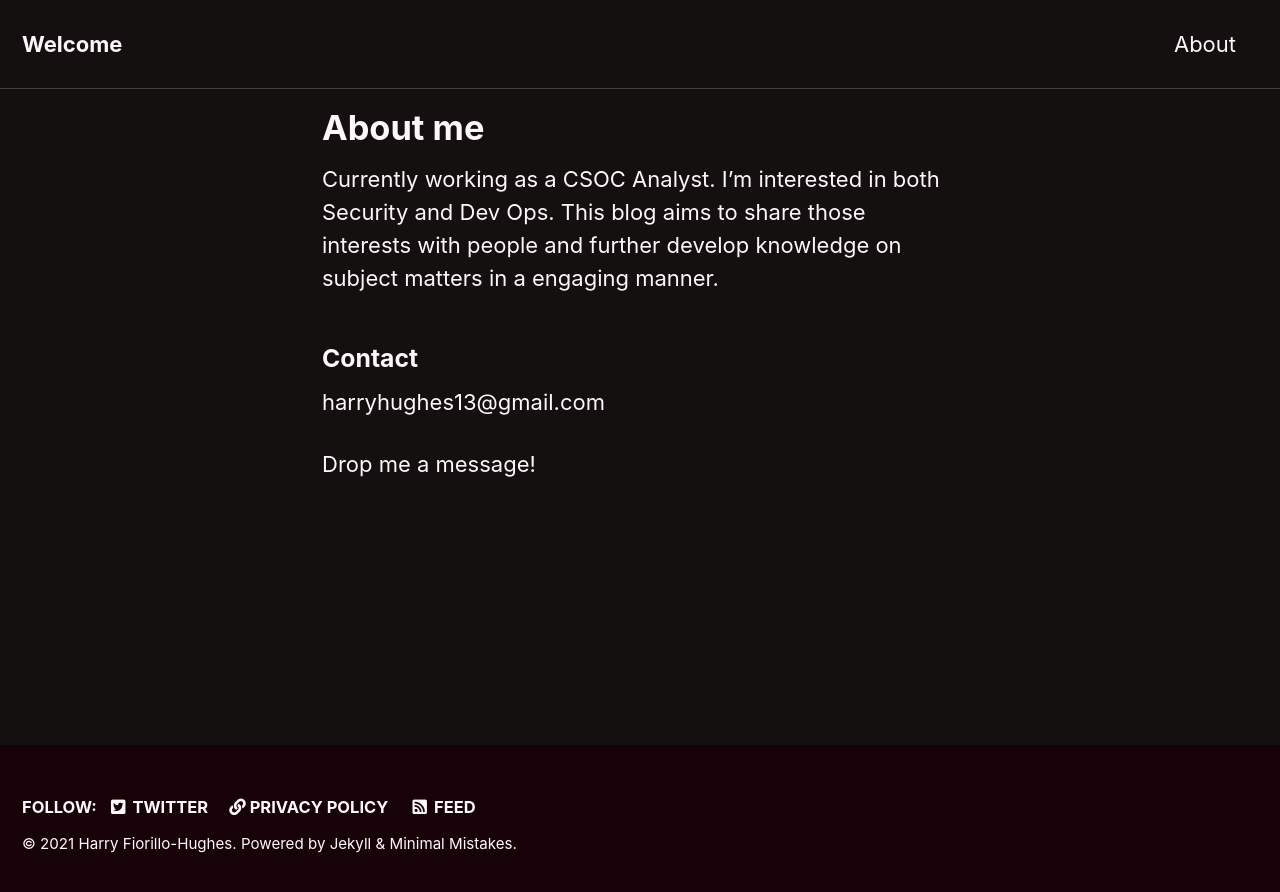
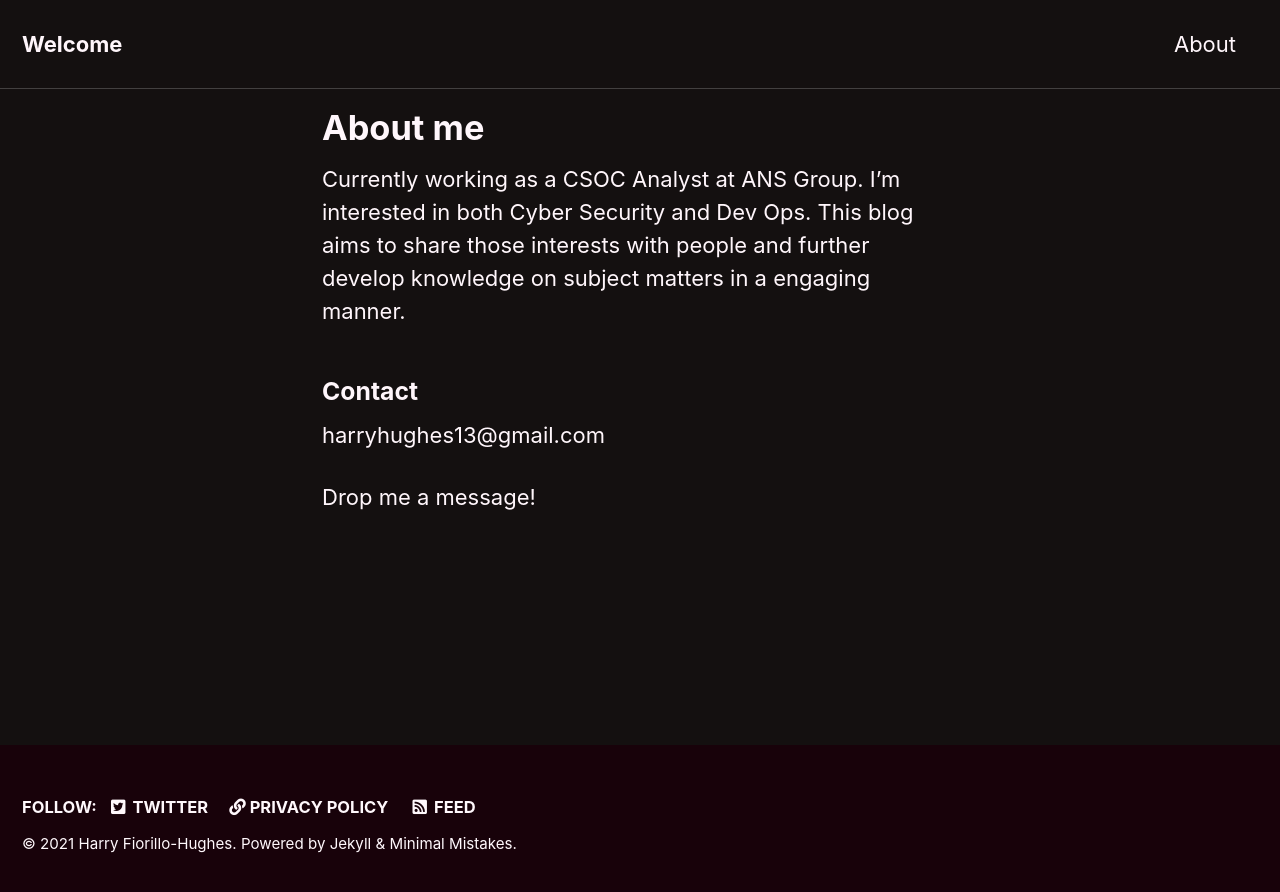
Before and after one commit to hfiorillo/hfiorillo.github.io, a Jekyll site: the page built from pages/about.md, in a window 1280 px wide. Shown: the top 892 px of the page. Built offline with Jekyll 4.4.1, drawn with Linux system fonts in a browser that asks for light colours; cached includes are drawn as plain includes.

Commit message:
update to about and terms

```diff
--- a/pages/about.md
+++ b/pages/about.md
@@ -3,9 +3,10 @@ layout: single
 title: About me
 permalink: /about/
 ---
-Currently working as a CSOC Analyst. I'm interested in both Security and Dev Ops. This blog aims to share those interests with people and further develop knowledge on subject matters in a engaging manner.
+Currently working as a CSOC Analyst at ANS Group. I'm interested in both Cyber Security and Dev Ops. This blog aims to share those interests with people and further develop knowledge on subject matters in a engaging manner.
 
 ### Contact
+
 harryhughes13@gmail.com
 
 Drop me a message!
```
Also changed, not shown: _posts/2021-01-24-kubernetes-ingress.md (+2 -1 lines), pages/terms.md (+0 -1 lines), assets/images/Kubernetes/monitoring/container_evolution.jpg (added), assets/images/Kubernetes/monitoring/kubernetes-labels-monitoring.jpeg (added), assets/images/Kubernetes/monitoring/kubernetes-monitoring.jpeg (added).
